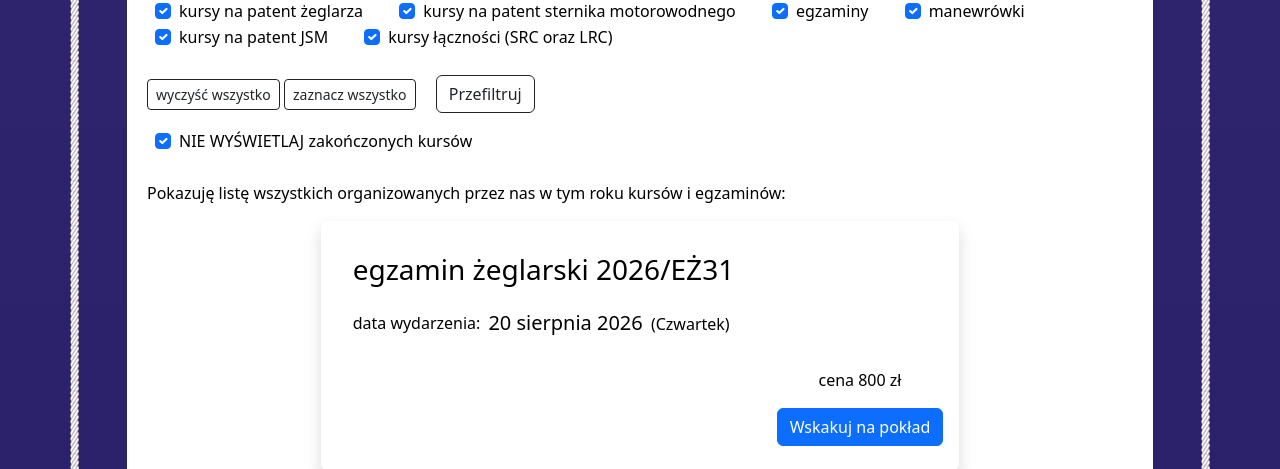
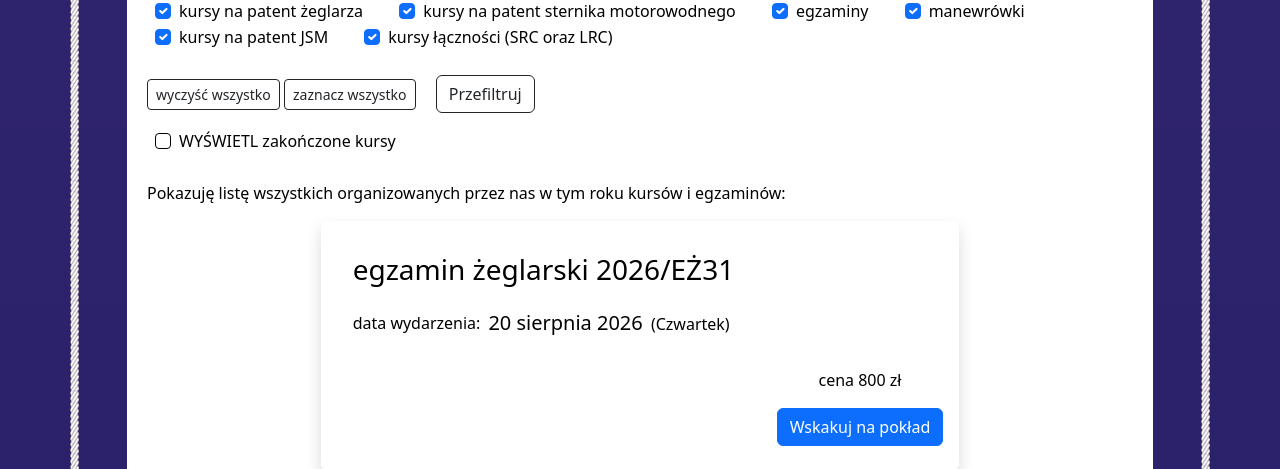
Before and after one commit to hrabia-Torcik/anw_www, a Django app: page / in a window 1280 px wide. Shown: the part 345-814 px from the top of the page. Run offline with Django 3.2, Linux system fonts and the light colour scheme; data comes from the database, SQL or seed files in the repository; some libraries are stand-ins or nearby versions.

Commit message:
Zmieniłem działanie czekboksa od zakończonych kursów. Teraz zaznaczenie będzie powodować wyświetlanie kursów z przeszłości.

```diff
--- a/basepage/templates/basepage/lists.html
+++ b/basepage/templates/basepage/lists.html
@@ -110,18 +110,17 @@
                             <input class="form-check-input m-0 mt-1" type="checkbox" id="check1" {% if kalarepka0 %}
                                    checked {% endif %} name="bez" onchange="this.form.submit()">
                         {% else %}
-                            <input class="form-check-input m-0 mt-1" type="checkbox" id="check1" checked name="bez"
+                            <input class="form-check-input m-0 mt-1" type="checkbox" id="check1" name="bez"
                                    onchange="this.form.submit()">
                         {% endif %}
                         <input type="hidden" id="check2" name="dod_dane" {% if sign2 %}
                                value="{{ sub1 }},{{ sub2 }},{{ sub3 }},{{ sub4 }},{{ sub5 }},{{ sub6 }}" {% else %}
                                value="" {% endif %}>
-                        <label class="form-check-label ps-2" for="check1">NIE WYŚWIETLAJ zakończonych kursów</label>
+                        <label class="form-check-label ps-2" for="check1">WYŚWIETL zakończone kursy</label>
                         <br>
                         </div>
                     </form>
                 {% endif %}
-
 
         </div>
         <div class="mb-3 ps-3">
--- a/basepage/views.py
+++ b/basepage/views.py
@@ -34,9 +34,7 @@ def basepage(request):
     context = {}
     flage3 = ''
     napis = ''
-
-
-    # PPPPPPPPPPPPPPPPPPPPPPPPPPPPPPPPPPPPPPPPPPPPPPPPPPPPPPPPPPPPPPPPPPP
+    z_czekboksa = ''
 
 
     if request.method == 'POST':
@@ -75,19 +73,29 @@ def basepage(request):
         nicnierob = 1
 
     flage4 = ''
-    efekt = nicnierob
+    # efekt = nicnierob
     klienci = Klientela.objects.all()
+
     if flage3 == 1:
         if z_czekboksa:
-            kursy = KursyWszystkie.objects.filter(kursu_data_start__contains=teraz_rok).filter(kursu_data_end__range=(teraz_data,koniec_roku))
+            kursy = KursyWszystkie.objects.filter(kursu_data_start__contains=teraz_rok)
         else:
-            kursy = KursyWszystkie.objects.filter(kursu_data_start__contains=teraz_rok)
+            kursy = KursyWszystkie.objects.filter(kursu_data_start__contains=teraz_rok).filter(
+                kursu_data_end__range=(teraz_data, koniec_roku))
+
     else:
         if nicnierob == 1:
-            kursy = KursyWszystkie.objects.all()
+            kursy = {}
             flage4 = 1
         else:
-            kursy = KursyWszystkie.objects.filter(kursu_data_start__contains=teraz_rok).filter(kursu_data_end__range=(teraz_data, koniec_roku))
+            kursy = KursyWszystkie.objects.filter(kursu_data_start__contains=teraz_rok).filter(
+                kursu_data_end__range=(teraz_data, koniec_roku))
+
+
+
+
+
+
 
     # kursy = KursyWszystkie.objects.all()
     klienciNiedorosli = UczestUnder18.objects.all()
```
